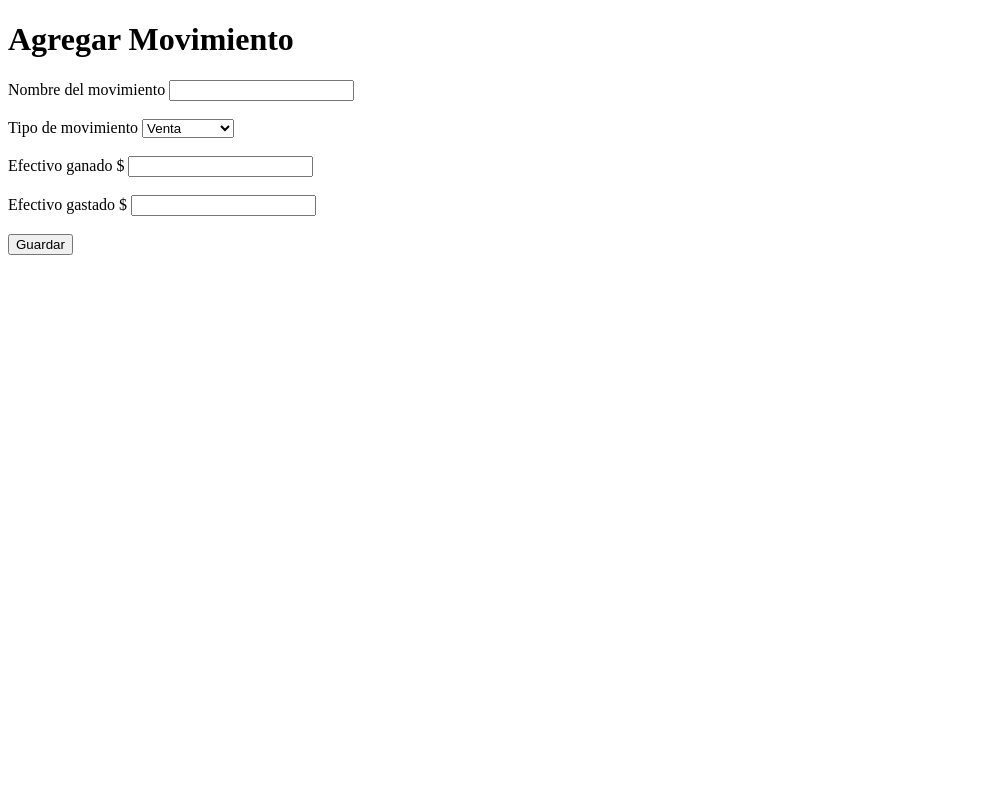
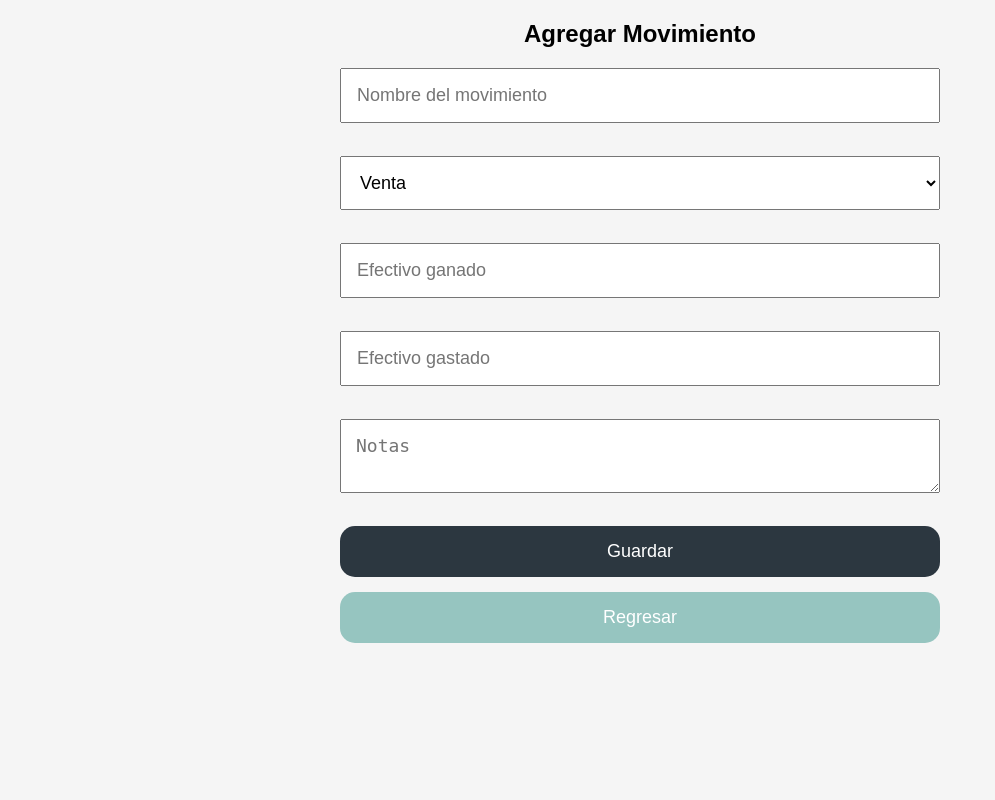
Before and after one commit to MalachisProductions02/UNNOVA_TCG, a Flask app: template templates/add_movement.htm in a window 1280 px wide. Shown: the whole page, without its empty margins (0-995 px from the left). Run offline with Flask 3, Linux system fonts and the light colour scheme; the template is opened without the code that fills it, so the values that code supplies are empty.

Commit message:
Finish with the prototype

```diff
--- a/app.py
+++ b/app.py
@@ -50,7 +50,8 @@ def add_movimiento(
         nombre,
         tipo,
         efectivo_ganado,
-        efectivo_gastado
+        efectivo_gastado,
+        notas
 ):
 
     conn = get_db()
@@ -63,15 +64,17 @@ def add_movimiento(
             nombre,
             tipo,
             efectivo_ganado,
-            efectivo_gastado
+            efectivo_gastado,
+            notas
         )
-        VALUES (?, ?, ?, ?)
+        VALUES (?, ?, ?, ?, ?)
 """,
 (
     nombre,
     tipo,
     efectivo_ganado,
-    efectivo_gastado
+    efectivo_gastado,
+    notas
 ))
 
     conn.commit()
@@ -123,6 +126,98 @@ def get_totales():
     }
 
 
+@app.route("/")
+def index():
+
+    tipo = request.args.get("tipo")
+    min_monto = request.args.get("min")
+    max_monto = request.args.get("max")
+    search = request.args.get("q")
+
+    query = "SELECT * FROM movimientos WHERE 1=1"
+    params = []
+
+    if tipo:
+        query += " AND tipo = ?"
+        params.append(tipo)
+
+    if min_monto:
+        query += " AND (efectivo_ganado + efectivo_gastado) >= ?"
+        params.append(min_monto)
+
+    if max_monto:
+        query += " AND (efectivo_ganado + efectivo_gastado) <= ?"
+        params.append(max_monto)
+
+    if search:
+        query += " AND (nombre LIKE ? OR notas LIKE ?)"
+        params.append(f"%{search}%")
+        params.append(f"%{search}%")
+
+    query += " ORDER BY fecha DESC"
+
+    conn = get_db()
+    movimientos = conn.execute(query, params).fetchall()
+    conn.close()
+
+    totales = get_totales()
+    movimientos = get_movimientos()
+
+    return render_template(
+        "index.html",
+        totales=totales,
+        movimientos=movimientos
+    )
+
+@app.route("/add", methods=["GET", "POST"])
+def add():
+
+    if request.method == "POST":
+
+        nombre = request.form["nombre"]
+        tipo = request.form["tipo"]
+        ganancia = float(request.form["efectivo_ganado"] or 0)
+        gasto = float(request.form["efectivo_gastado"] or 0)
+        notas = request.form.get("notas", "")
+
+
+        add_movimiento(
+            nombre,
+            tipo,
+            ganancia,
+            gasto,
+            notas
+        )
+
+        return redirect(url_for("index"))
+    return render_template("add_movement.htm")
+
+
+@app.route("/search", methods=["GET", "POST"])
+def search():
+
+    resultados = []
+
+    if request.method == "POST":
+        q = request.form.get("q", "")
+
+        conn = get_db()
+        cursor = conn.cursor()
+
+        cursor.execute("""
+            SELECT *
+            FROM movimientos
+            WHERE nombre LIKE ?
+            OR tipo LIKE ?
+            OR notas LIKE ?
+            ORDER BY fecha DESC
+        """, (f"%{q}%", f"%{q}%", f"%{q}%"))
+
+        resultados = cursor.fetchall()
+        conn.close()
+
+    return render_template("search.html", resultados=resultados)
+
 
 if __name__ == "__main__":
     print(os.path.abspath(DATABASE))
@@ -143,28 +238,32 @@ if __name__ == "__main__":
     "Lote Cartas Vualá",
     "Venta",
     100,
-    0
+    0,
+    "Venta del Sábado (Monto de Prueba)"
     )
 
     add_movimiento(
     "Chandeleur",
     "Venta",
     50,
-    0
+    0,
+    "Venta del Sábado (Monto de Prueba)"
     )
 
     add_movimiento(
     "Zacian EX",
     "Venta",
     10,
-    0
+    0,
+    "Venta del Sábado (Monto de Prueba)"
     )
 
     add_movimiento(
     "Mesa Plaza Fiesta",
     "Gasto",
     0,
-    150
+    150,
+    "Gasto de esta semana (Monto de Prueba)"
     )
 
     print(get_totales())
@@ -175,14 +274,3 @@ if __name__ == "__main__":
         port=5000,
         debug=True
     )
-
-
-@app.route("/")
-def index():
-
-    return "Hello world!"
-
-@app.route("/add")
-def add():
-
-    return render_template("add_movement.html")
--- /dev/null
+++ b/static/style.css
@@ -0,0 +1,169 @@
+body{
+    margin: 0;
+    font-family: Arial, sans-serif;
+    background: #f5f5f5;
+}
+
+.banner{
+    width: 100%;
+    height: 800px;
+    overflow: hidden;
+}
+
+.banner img{
+    width: 100%;
+    height: 100%;
+    object-fit: cover;
+}
+
+.container{
+    max-width: 900px;
+    margin: auto;
+    padding: 20px;
+}
+
+.movimiento{
+    background: white;
+    padding: 15px;
+    margin-bottom: 10px;
+    border-radius: 10px;
+}
+
+.fab{
+    position: fixed;
+
+    bottom: 20px;
+    right: 20px;
+
+    width: 70px;
+    height: 70px;
+
+    border-radius: 50%;
+
+    display: flex;
+    justify-content: center;
+    align-items: center;
+
+    font-size: 40px;
+    text-decoration: none;
+
+    background: #96c5c0;
+    color: white;
+
+    box-shadow: 0 4px 10px rgba(0, 0, 0, 0.3);
+
+    transition: 0.2s;
+}
+
+.fab:hover,
+.search-fab:hover{
+    transform: scale(1.1);
+}
+
+form{
+    max-width: 600px;
+    margin: auto;
+}
+
+input,
+select,
+textarea{
+    width: 100%;
+    padding: 15px;
+
+    margin-bottom: 15px;
+
+    font-size: 18px;
+
+    box-sizing: border-box;
+}
+
+button{
+    width: 100%;
+    padding: 15px;
+    font-size: 20px;
+    cursor: pointer;
+}
+
+.add_title{
+    text-align: center;
+    margin-top: 20px;
+    margin-bottom: 20px;
+}
+
+.btn{
+    background: #96c5c0;
+    color: white;
+
+    padding: 15px;
+    border-radius: 15px;
+
+    text-align: center;
+    text-decoration: none;
+
+    display: block;
+
+    font-size: 18px;
+
+    border: none;
+}
+
+.back-text{
+    margin-top: 15px;
+}
+
+.card{
+    border: 1px solid #ddd;
+    padding: 10px;
+    margin-bottom: 10px;
+    border-radius: 8px;
+}
+
+.search-form{
+    max-width: 600px;
+    margin: auto;
+
+    display: flex;
+    flex-direction: column;
+    gap: 10px;
+}
+
+.search-form input{
+    width: 100%;
+    padding: 15px;
+    font-size: 18px;
+    box-sizing: border-box;
+
+    border-radius: 12px;
+    border: 1px solid #ccc;
+}
+
+.search-fab{
+    position: fixed;
+
+    bottom: 100px;
+    right: 20px;
+
+    width: 70px;
+    height: 70px;
+
+    border-radius: 50%;
+
+    display: flex;
+    justify-content: center;
+    align-items: center;
+
+    font-size: 35px;
+    text-decoration: none;
+
+    background: #96c5c0;
+    color: white;
+
+    box-shadow: 0 4px 10px rgba(0, 0, 0, 0.3);
+
+    transition: 0.2s;
+}
+
+.bck-color{
+    background: #2c3740;
+}
--- a/templates/add_movement.htm
+++ b/templates/add_movement.htm
@@ -1,57 +1,35 @@
-<!DOCTYPE html>
+<link rel="stylesheet" href="{{ url_for('static', filename='style.css') }}">
+<h2 class="add_title">Agregar Movimiento</h2>
 
-<html>
+<form method="POST">
 
-<head>
-    <title>Agregar Movimiento</title>
-</head>
+    <input name="nombre" placeholder="Nombre del movimiento">
 
-<body>
+    <br><br>
 
-    <h1>Agregar Movimiento</h1>
+    <select name="tipo">
+        <option value="venta">Venta</option>
+        <option value="compra">Compra</option>
+        <option value="viatico">Viático</option>
+        <option value="gasto">Gasto</option>
+        <option value="intercambio">Intercambio</option>
+    </select>
 
-    <form>
+    <br><br>
 
-        <label>Nombre del movimiento</label>
-        <input type="text">
+    <input name="efectivo_ganado" placeholder="Efectivo ganado">
 
-        <br><br>
+    <br><br>
 
-        <label>Tipo de movimiento</label>
+    <input name="efectivo_gastado" placeholder="Efectivo gastado">
 
-        <select>
+    <br><br>
 
-            <option>Venta</option>
+    <textarea name="notas" placeholder="Notas"></textarea>
 
-            <option>Compra</option>
+    <br><br>
 
-            <option>Intercambio</option>
+    <button class="btn bck-color" type="submit">Guardar</button>
 
-            <option>Viático</option>
-
-            <option>Gasto</option>
-
-            <option>Aporte</option>
-
-        </select>
-
-        <br><br>
-
-        <label>Efectivo ganado $</label>
-        <input type="number">
-
-        <br><br>
-
-        <label>Efectivo gastado $</label>
-        <input type="number">
-
-        <br><br>
-
-        <button>
-            Guardar
-        </button>
-
-
-    </form>
-</body>
-</html>
+    <a href="{{ url_for('index') }}" class="btn back-text">Regresar</a>
+</form>
```
Also changed, not shown: templates/index.html (added, +56 -0 lines), templates/search.html (added, +33 -0 lines), database.db, static/UNNOVA TCG.png (added).
